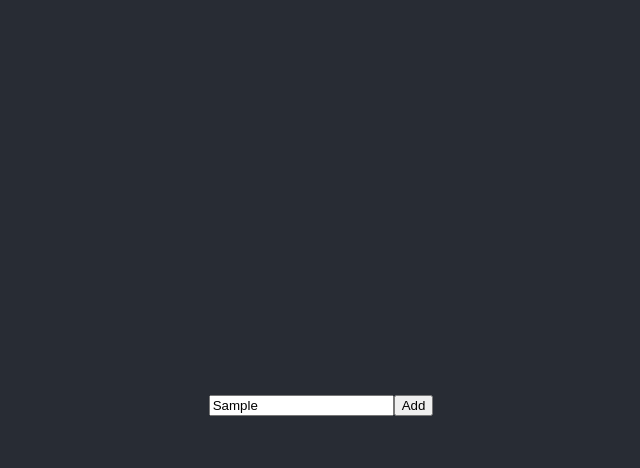
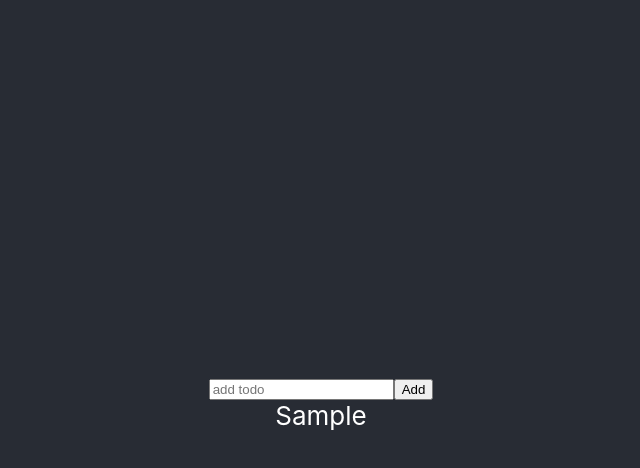
Before and after one commit to garricknorthover/redux-todos, a React (Create React App) app: page / in a window 1280 px wide. Both pictures are taken after typing "Sample" into the empty fields and a click on the input "Add". Shown: the top 468 px of the page, without its empty margins (319-959 px from the left). Built offline with nearby package versions, Linux system fonts and the light colour scheme.

Commit message:
took away the class stuff and fiddled forever FFS it actually works!!!

```diff
--- a/src/components/TodoList.js
+++ b/src/components/TodoList.js
@@ -1,51 +1,33 @@
-import React, { Component } from 'react'
+import React from 'react'
 import { connect } from 'react-redux'
-import { onChangeForm } from '../store/actions'
+import { onChangeForm, addTodo } from '../store/actions'
 
-class TodoList extends Component {
-  constructor (props) {
-    super(props)
-    this.state = {
-      todos: [],
-      formInput: ''
-    }
-  }
-  handleSubmit = e => {
+const TodoList = ({ addTodo, onChangeForm, todos, formInput }) => (
+  <div>
+    <form onSubmit={(e) => {
     e.preventDefault()
-    this.setState({
-      todos: [
-        ...this.state.todos,
-        { id: Date.now(), text: this.state.formInput }
-      ],
-      formInput: ''
-    })
-  }
+    addTodo(formInput)
+    onChangeForm('')
+    }}>
+      <input
+        placeholder='add todo'
+        onChange={event => onChangeForm(event.target.value)}
+        value={formInput}
+      />
+      <input type='submit' value='Add' />
+    </form>
 
-  handleChange = e => {
-    this.props.onChangeForm(this.props.formInput + e.target.value)
 
-  }
+    {todos.map(todo => <div>{todo}</div>)}
+  </div>
+)
 
-  render () {
-    return (
-      <div>
-        <form onSubmit={this.handleSubmit}>
-          <input
-            placeholder='add todo'
-            onChange={this.handleChange}
-
-          />
-          <input type='submit' value='Add' />
-        </form>
-        {this.state.todos.map(todo => <div key={todo.id}>{todo.text}</div>)}
-      </div>
-    )
-  }
-}
 const mapDispatchToProps = {
-  onChangeForm: onChangeForm
+  onChangeForm: onChangeForm,
+  addTodo: addTodo
 }
 const mapStateToProps = state => ({
-  formInput: ''
+  todos: state.todos,
+  formInput: state.formInput
 })
-export default connect(mapStateToProps, mapDispatchToProps) (TodoList)
+export default connect(mapStateToProps, mapDispatchToProps)(TodoList)
--- a/src/store/actionTypes.js
+++ b/src/store/actionTypes.js
@@ -1 +1,2 @@
 export const ONCHANGEFORM = 'ONCHANGEFORM'
+export const ADDTODO = 'ADDTODO'
--- a/src/store/actions.js
+++ b/src/store/actions.js
@@ -1,6 +1,10 @@
-import { ONCHANGEFORM } from './actionTypes'
+import { ONCHANGEFORM, ADDTODO } from './actionTypes'
 
 export const onChangeForm = text => ({
   type: ONCHANGEFORM,
   text
 })
+export const addTodo = text => ({
+  type: ADDTODO,
+  text
+})
--- a/src/store/reducer.js
+++ b/src/store/reducer.js
@@ -1,7 +1,8 @@
-import { ONCHANGEFORM } from './actionTypes'
+import { ONCHANGEFORM, ADDTODO } from './actionTypes'
 
 export default function reducer (
   state = {
+    todos: [],
     formInput: ''
   },
   action
@@ -9,6 +10,8 @@ export default function reducer (
   switch (action && action.type) {
     case ONCHANGEFORM:
       return { ...state, formInput: action.text }
+    case ADDTODO:
+      return { todos: [...state.todos, action.text] }
     default:
       return state
   }
```
Also changed, not shown: 1 other file (tests, documents, lock files or other folders).
